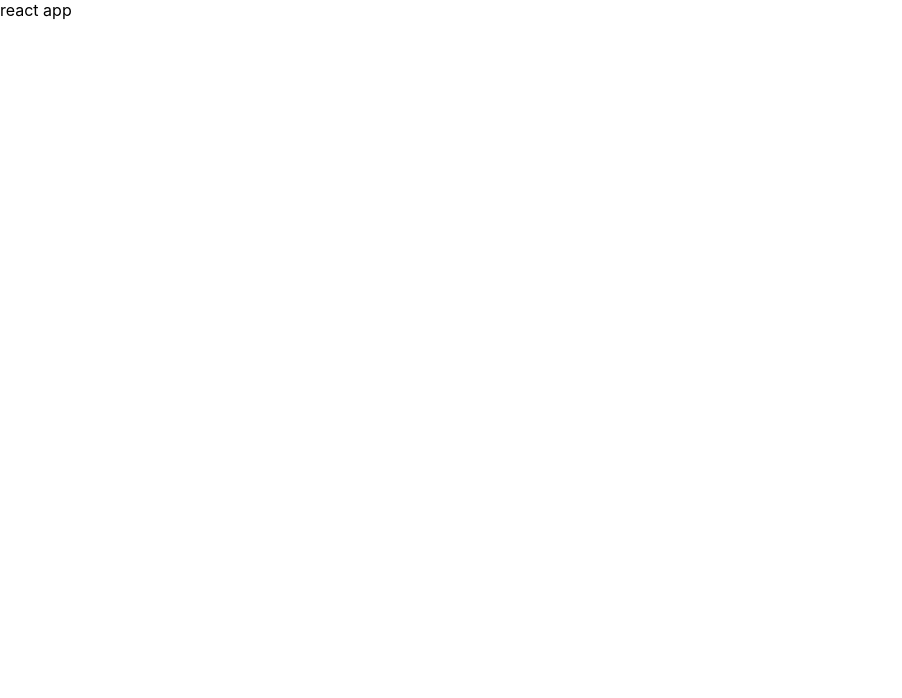
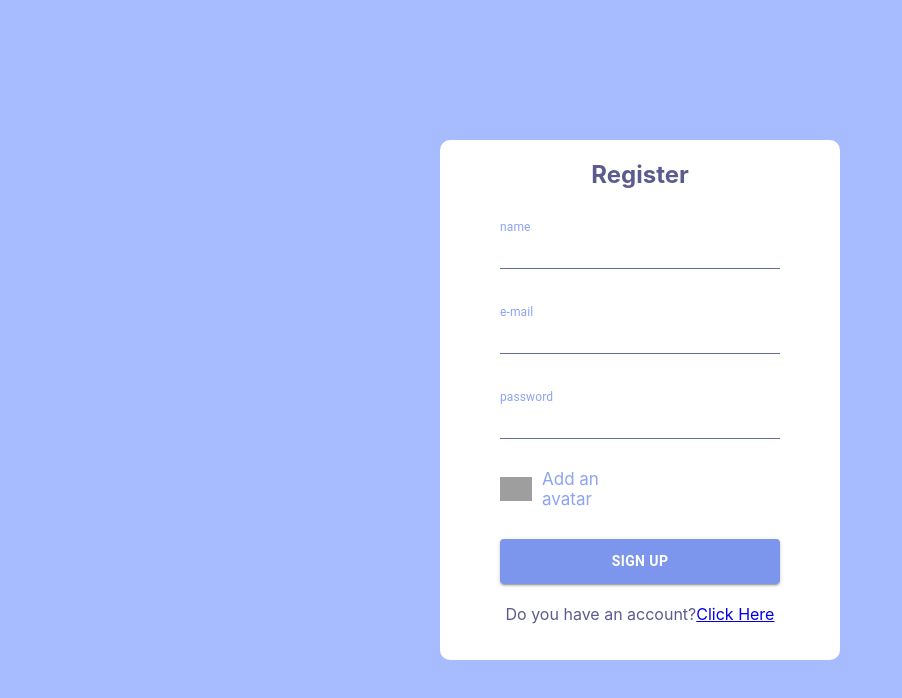
Before and after one commit to altarulas/chat-app, a React (Create React App) app: page /register in a window 1280 px wide. Shown: the top 698 px of the page, without its empty margins (0-902 px from the left). Built offline with nearby package versions, Linux system fonts and the light colour scheme; grey boxes are pictures that could not be loaded.

Commit message:
commit: add sass, router and pages

```diff
--- a/src/App.js
+++ b/src/App.js
@@ -1,5 +1,21 @@
-function App() {
-  return <div>react app</div>;
-}
+import "./style.scss";
+
+import { BrowserRouter, Route, Routes } from "react-router-dom";
+
+import Home from "./Pages/Home";
+import Login from "./Pages/Login";
+import Register from "./Pages/Register";
+
+const App = () => {
+  return (
+    <BrowserRouter>
+      <Routes>
+        <Route path="/" element={<Login />} />
+        <Route path="/register" element={<Register />} />
+        <Route path="/home" element={<Home />} />
+      </Routes>
+    </BrowserRouter>
+  );
+};
 
 export default App;
--- /dev/null
+++ b/src/Pages/Home.jsx
@@ -0,0 +1,9 @@
+const Home = () => {
+    return (
+        <div className="home">
+            home
+        </div>
+    );
+};
+
+export default Home;
--- /dev/null
+++ b/src/Pages/Login.jsx
@@ -0,0 +1,28 @@
+import Button from "@mui/material/Button";
+import { Link } from "react-router-dom";
+import { TextField } from "@mui/material";
+
+const Login = () => {
+    return (
+        <div className="formContainer">
+            <div className="formWrapper">
+                <span className="logo">Login</span>
+                <form>
+                    <TextField id="standard-basic" label="e-mail" variant="standard" />
+                    <TextField
+                        id="outlined-password-input-2"
+                        label="password"
+                        type="password"
+                        autoComplete="current-password"
+                        variant="standard"
+                    />
+                    <Button variant="contained">SIGN IN</Button>
+                </form>
+                <p style={{ fontSize: "16px" }}>Don't have an account?</p>{" "}
+                <Link to="/register">Click Here</Link>
+            </div>
+        </div>
+    );
+};
+
+export default Login;
--- /dev/null
+++ b/src/Pages/Register.jsx
@@ -0,0 +1,41 @@
+import { Button, TextField } from "@mui/material";
+
+import { Link } from "react-router-dom";
+
+const Register = () => {
+    return (
+        <div className="formContainer">
+            <div className="formWrapper">
+                <span className="logo">Register</span>
+                <form>
+                    <TextField id="standard-basic-1" label="name" variant="standard" />
+                    <TextField id="standard-basic-2" label="e-mail" variant="standard" />
+                    <TextField
+                        id="outlined-password-input-1"
+                        label="password"
+                        type="password"
+                        autoComplete="current-password"
+                        variant="standard"
+                    />
+                    <input required style={{ display: "none" }} type="file" id="file" />
+                    <label style={{ width: "150px" }} htmlFor="file">
+                        <img
+                            src="https://img.icons8.com/color-glass/48/null/guest-male.png"
+                            alt=""
+                        />
+                        <span style={{ fontSize: "17px", margin: "15px 0px" }}>
+                            Add an avatar
+                        </span>
+                    </label>
+                    <Button variant="contained">SIGN UP</Button>
+                </form>
+                <p style={{ fontSize: "16px" }}>
+                    Do you have an account?
+                    <Link to="/">Click Here</Link>
+                </p>
+            </div>
+        </div>
+    );
+};
+
+export default Register;
--- a/src/style.scss
+++ b/src/style.scss
@@ -34,7 +34,6 @@
       color: #5d5b8d;
       font-weight: bold;
       font-size: 24px;
-
     }
 
     .title {
@@ -102,7 +101,7 @@
     display: flex;
     overflow: hidden;
     @include tablet {
-     width: 90%;
+      width: 90%;
     }
 
     .sidebar {
```
Also changed, not shown: package.json (+8 -0 lines), 1 other file (tests, documents, lock files or other folders).
